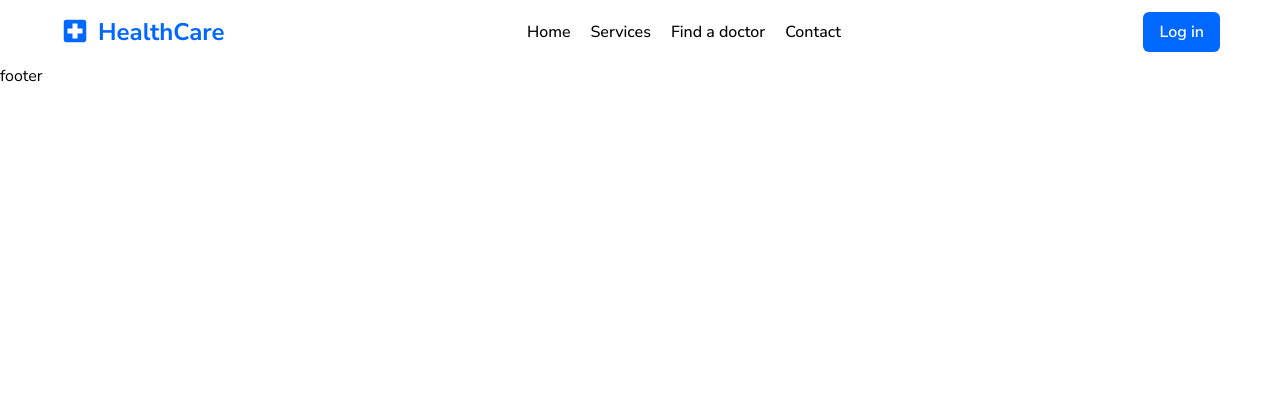
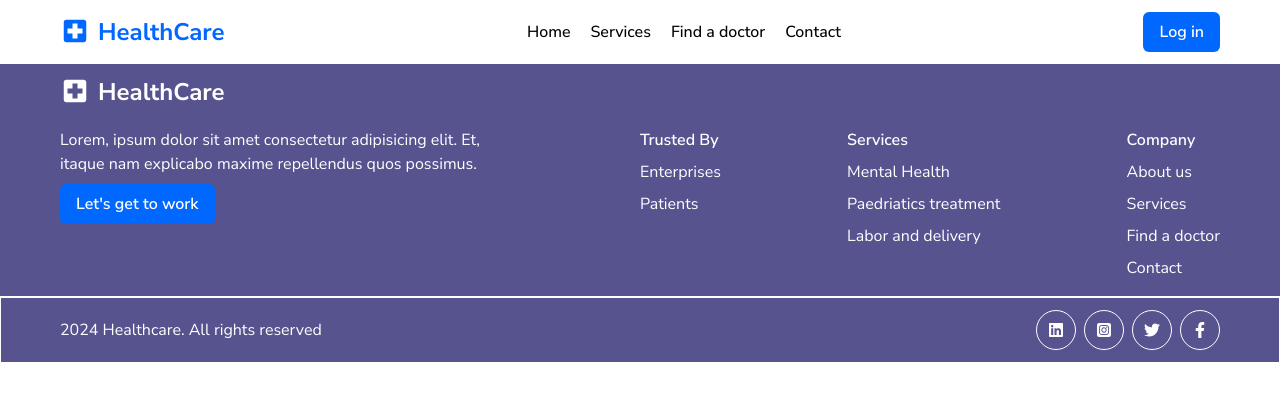
Before and after one commit to MainaMary/book-a-doctor, a React (Vite) app in the folder frontend/: page /facebook in a window 1280 px wide. Shown: the top 400 px of the page. Built offline with nearby package versions, Linux system fonts and the light colour scheme.

Commit message:
add footer component

```diff
--- a/frontend/src/components/footer/footer.tsx
+++ b/frontend/src/components/footer/footer.tsx
@@ -1,7 +1,63 @@
-import React from "react";
-
+import { MdLocalHospital } from "react-icons/md";
+import { Link } from "react-router-dom";
+import Button from "../button";
+import { footerData } from "../../constants";
+import FooterList from "../footerlist";
+import { FaLinkedin } from "react-icons/fa";
+import { FaTwitter } from "react-icons/fa";
+import { FaSquareInstagram } from "react-icons/fa6";
+import { FaFacebookF } from "react-icons/fa";
+import { getCurrentYear } from "../../utils";
+const socialIcons = [
+  { path: "/linkedIn", icon: <FaLinkedin /> },
+  { path: "/insta", icon: <FaSquareInstagram /> },
+  { path: "/twitter", icon: <FaTwitter /> },
+  { path: "/facebook", icon: <FaFacebookF /> },
+];
+const { partners, services, company } = footerData;
 const Footer = () => {
-  return <div>footer</div>;
+  return (
+    //#0C2234
+    <footer className="bg-[#56538f]">
+      <div className="container text-white">
+        <div className="py-3">
+          <Link to={"/"} className="flex gap-2 ">
+            <MdLocalHospital color="text-primary" size={30} />
+            <span className="text-2xl font-bold">HealthCare</span>
+          </Link>
+        </div>
+        <div className="flex gap-30 my-2">
+          <div className=" text-white w-1/2">
+            <p className="w-[80%]">
+              Lorem, ipsum dolor sit amet consectetur adipisicing elit. Et,
+              itaque nam explicabo maxime repellendus quos possimus.
+            </p>
+            <Button className="my-2">Let's get to work</Button>
+          </div>
+          <div className="flex justify-between w-1/2">
+            <FooterList label={partners.label} items={partners.list} />
+            <FooterList label={services.label} items={services.list} />
+            <FooterList label={company.label} items={company.list} />
+          </div>
+        </div>
+      </div>
+      <div className="border py-3 border-t-2 border-white">
+        <div className="container h-auto items-center flex justify-between">
+          <p className="text-white">{`${getCurrentYear()} Healthcare. All rights reserved`}</p>
+          <div className="flex gap-2">
+            {socialIcons.map((icon) => (
+              <Link
+                to={icon.path}
+                className="border items-center rounded-full flex justify-center m-auto w-[40px] h-[40px] border-white text-white"
+              >
+                {icon.icon}
+              </Link>
+            ))}
+          </div>
+        </div>
+      </div>
+    </footer>
+  );
 };
 
 export default Footer;
```
